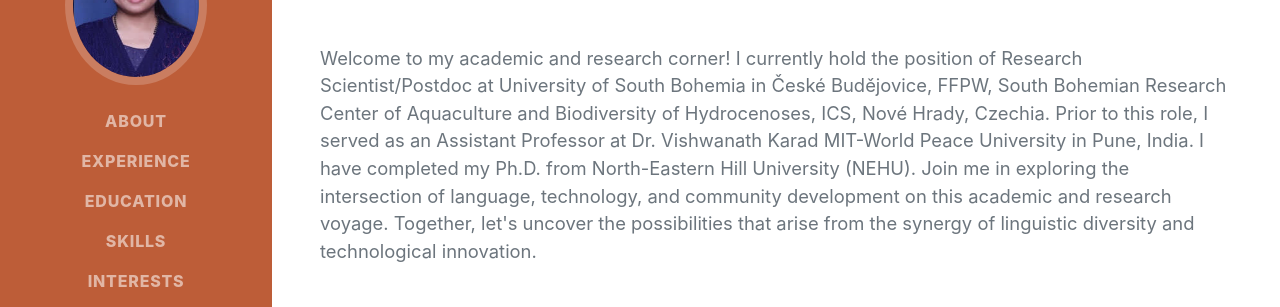
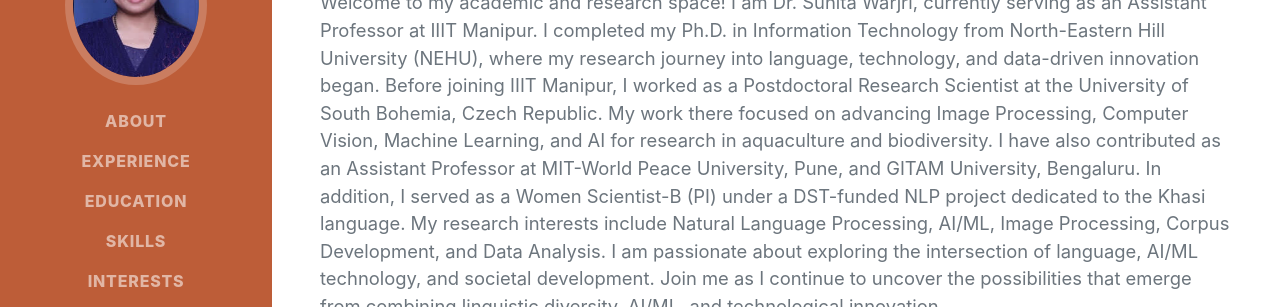
Before and after one commit to sunitawarjri/sunitawarjri.github.io, a plain HTML site: page index.html in a window 1280 px wide. Shown: the part 283-590 px from the top of the page. Drawn offline with nearby package versions, Linux system fonts and the light colour scheme; a web font is replaced by a local one.

Commit message:
Update index.html

```diff
--- a/index.html
+++ b/index.html
@@ -46,11 +46,12 @@
                     <div class="subheading mb-5">
                         <a href="sunitawarjri@gmail.com">sunitawarjri@gmail.com</a>
                     </div>
-                    <p class="lead mb-5">Welcome to my academic and research corner! I currently hold the position of Research Scientist/Postdoc at University of South Bohemia in České Budějovice, FFPW,
-South Bohemian Research Center of Aquaculture and Biodiversity of Hydrocenoses, ICS, Nové Hrady, Czechia.  Prior to this role, I served as an Assistant Professor at Dr. Vishwanath Karad MIT-World Peace University in Pune, India.
-I have completed my Ph.D. from North-Eastern Hill University (NEHU).
-Join me in exploring the intersection of language, technology, and community development on this academic and research voyage. Together, let's uncover the possibilities that arise from the synergy of linguistic diversity and technological innovation.</p>
-                    <div class="social-icons">
+                    <p class="lead mb-5">Welcome to my academic and research space! I am Dr. Sunita Warjri, currently serving as an Assistant Professor at IIIT Manipur. I completed my Ph.D. in Information Technology from North-Eastern Hill University (NEHU), where my research journey into language, technology, and data-driven innovation began.
+
+Before joining IIIT Manipur, I worked as a Postdoctoral Research Scientist at the University of South Bohemia, Czech Republic. My work there focused on advancing Image Processing, Computer Vision, Machine Learning, and AI for research in aquaculture and biodiversity. I have also contributed as an Assistant Professor at MIT-World Peace University, Pune, and GITAM University, Bengaluru. In addition, I served as a Women Scientist-B (PI) under a DST-funded NLP project dedicated to the Khasi language.
+
+My research interests include Natural Language Processing, AI/ML, Image Processing, Corpus Development, and Data Analysis. I am passionate about exploring the intersection of language, AI/ML technology, and societal development. Join me as I continue to uncover the possibilities that emerge from combining linguistic diversity, AI/ML, and technological innovation.
+					<div class="social-icons">
                         <a class="social-icon" href="https://www.linkedin.com/in/sunita-warjri-716b77222/"><i class="fab fa-linkedin-in"></i></a>
                         <a class="social-icon" href="https://github.com/sunitawarjri"><i class="fab fa-github"></i></a>
                         <a class="social-icon" href="https://scholar.google.co.in/citations?user=Z9ruBqsAAAAJ&hl=en" target="_blank" rel="noopener noreferrer"><i class="fab fa-google"></i></a>
```
